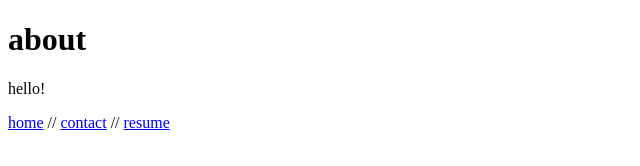
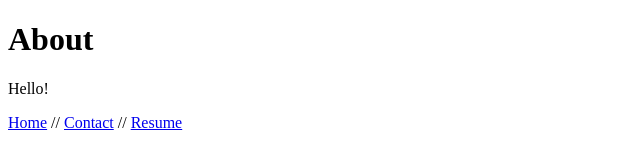
Before and after one commit to harneethn/portfolio, a plain HTML site: page about.html in a window 1280 px wide. Shown: the full height of the page, 0-640 px from the left. Drawn offline with Linux system fonts and the light colour scheme.

Commit message:
Update about.html

```diff
--- a/about.html
+++ b/about.html
@@ -1,12 +1,12 @@
 <!DOCTYPE html>
 <html lang="en">
 <body>
-    <h1>about</h1>
-    <p>hello!</p>
+    <h1>About</h1>
+    <p>Hello!</p>
     <nav>
-        <a href="index.html">home</a> //
-        <a href="contact.html">contact</a> //
-        <a href="resume.html">resume</a>
+        <a href="index.html">Home</a> //
+        <a href="contact.html">Contact</a> //
+        <a href="resume.html">Resume</a>
     </nav>
 </body>
 </html>
```
